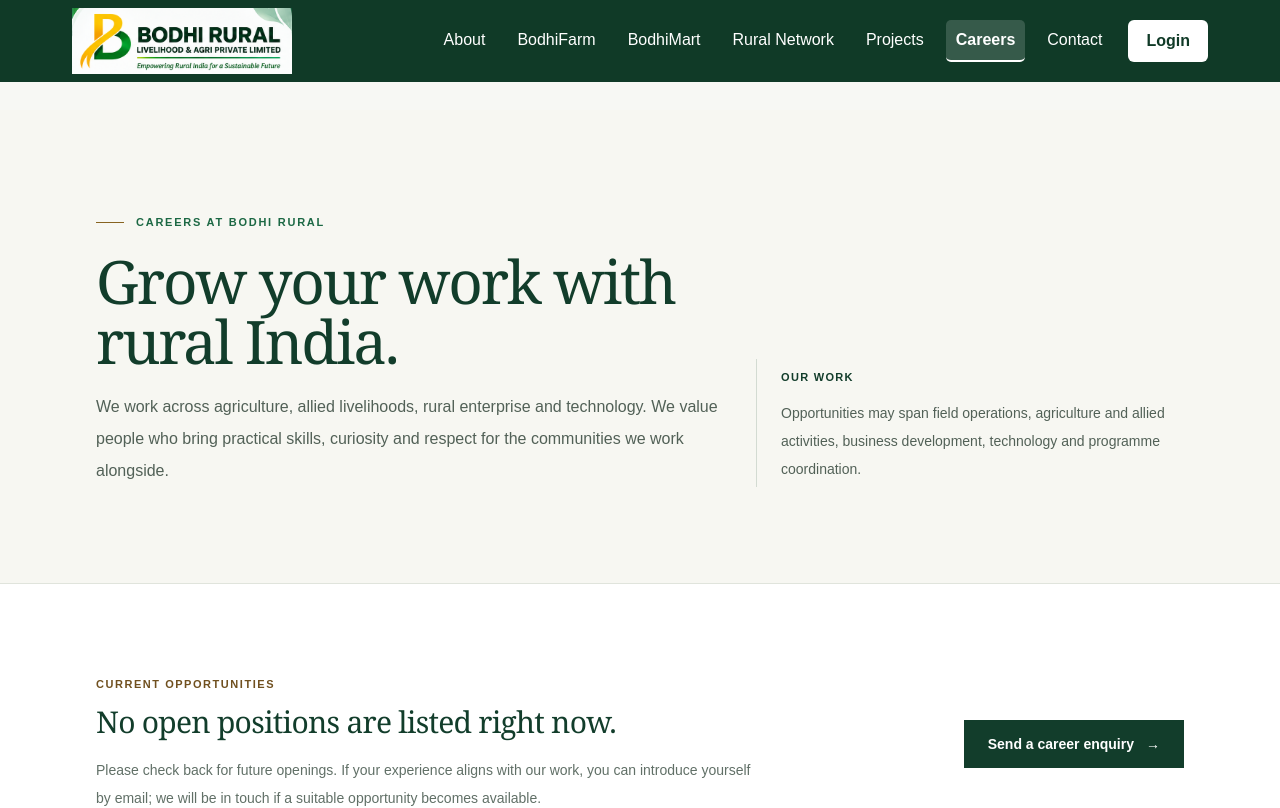
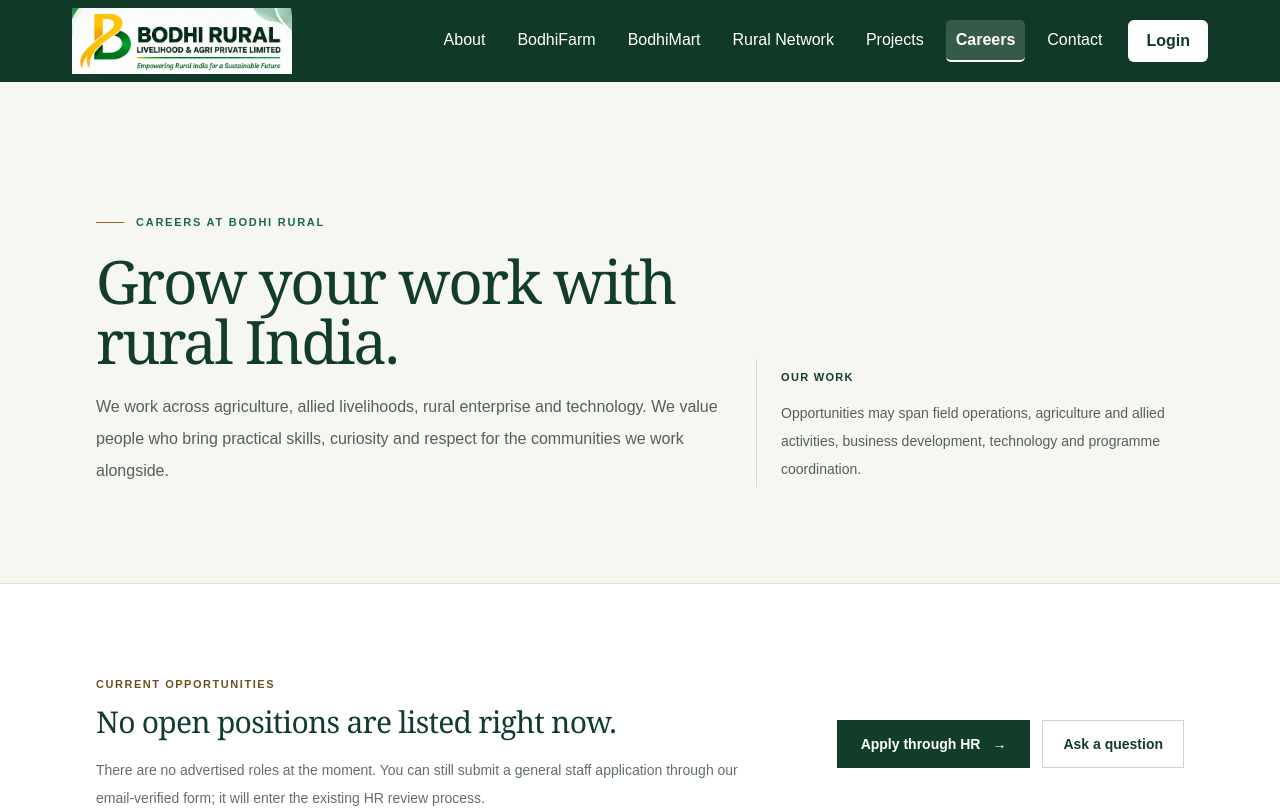
Before and after one commit to drdeepaksingh1/Bodhi-Rural, a Next.js app: page /careers in a window 1280 px wide. Shown: the top 808 px of the page. Built offline with nearby package versions, Linux system fonts and the light colour scheme.

Commit message:
Add a public staff application path to Careers

```diff
--- a/src/app/careers/page.tsx
+++ b/src/app/careers/page.tsx
@@ -36,15 +36,23 @@ export default function CareersPage() {
             <p className="text-[11px] font-extrabold uppercase tracking-[.14em] text-[#70501f]">Current opportunities</p>
             <h2 className="mt-3 font-serif text-3xl font-medium tracking-[-.025em] text-[#123d2b]">No open positions are listed right now.</h2>
             <p className="mt-4 max-w-2xl text-sm leading-7 text-[#617067]">
-              Please check back for future openings. If your experience aligns with our work, you can introduce yourself by email; we will be in touch if a suitable opportunity becomes available.
+              There are no advertised roles at the moment. You can still submit a general staff application through our email-verified form; it will enter the existing HR review process.
             </p>
           </div>
-          <a
-            href="mailto:ceo@brlps.co.in?subject=Career%20enquiry%20-%20Bodhi%20Rural"
-            className="inline-flex min-h-12 items-center justify-center gap-3 bg-[#123d2b] px-6 text-sm font-bold text-white no-underline transition hover:bg-[#1c6844]"
-          >
-            Send a career enquiry <span aria-hidden="true">→</span>
-          </a>
+          <div className="flex flex-wrap gap-3">
+            <Link
+              href="/staff/register"
+              className="inline-flex min-h-12 items-center justify-center gap-3 bg-[#123d2b] px-6 text-sm font-bold text-white no-underline transition hover:bg-[#1c6844]"
+            >
+              Apply through HR <span aria-hidden="true">→</span>
+            </Link>
+            <a
+              href="mailto:ceo@brlps.co.in?subject=Career%20enquiry%20-%20Bodhi%20Rural"
+              className="inline-flex min-h-12 items-center justify-center border border-[#cbd5ca] px-5 text-sm font-bold text-[#123d2b] no-underline transition hover:bg-[#f7f7f2]"
+            >
+              Ask a question
+            </a>
+          </div>
         </div>
       </section>
 
```
